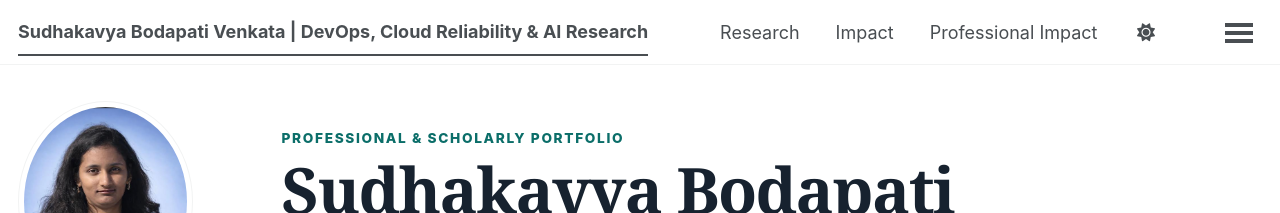
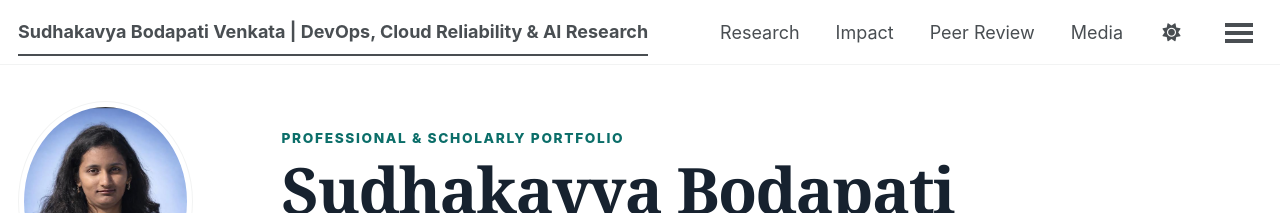
Before and after one commit to sudhakavya/sudhakavyabodapati, a Jekyll site: the page built from _pages/about.md, in a window 1280 px wide. Shown: the top 213 px of the page. Built offline with Jekyll 4.4.1, drawn with Linux system fonts in a browser that asks for light colours; a style sheet for code colours, icons or effects is not loaded.

Commit message:
Update navigation.yml

```diff
--- a/_data/navigation.yml
+++ b/_data/navigation.yml
@@ -5,9 +5,6 @@ main:
 
   - title: "Impact"
     url: /citation-impact/
-
-  - title: "Professional Impact"
-    url: /professional-impact/
 
   - title: "Peer Review"
     url: /peer-review/
```
